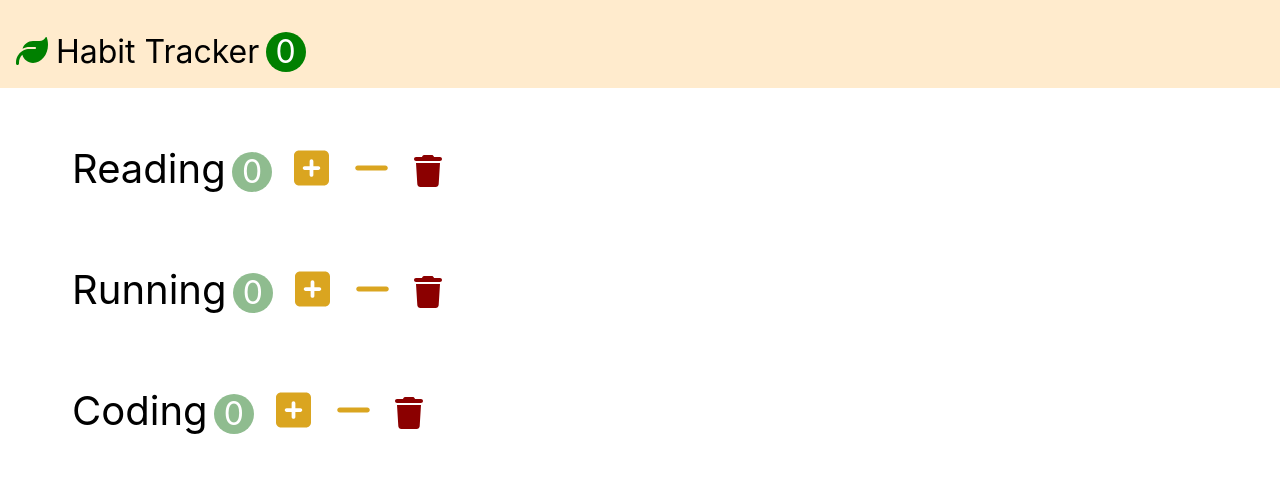
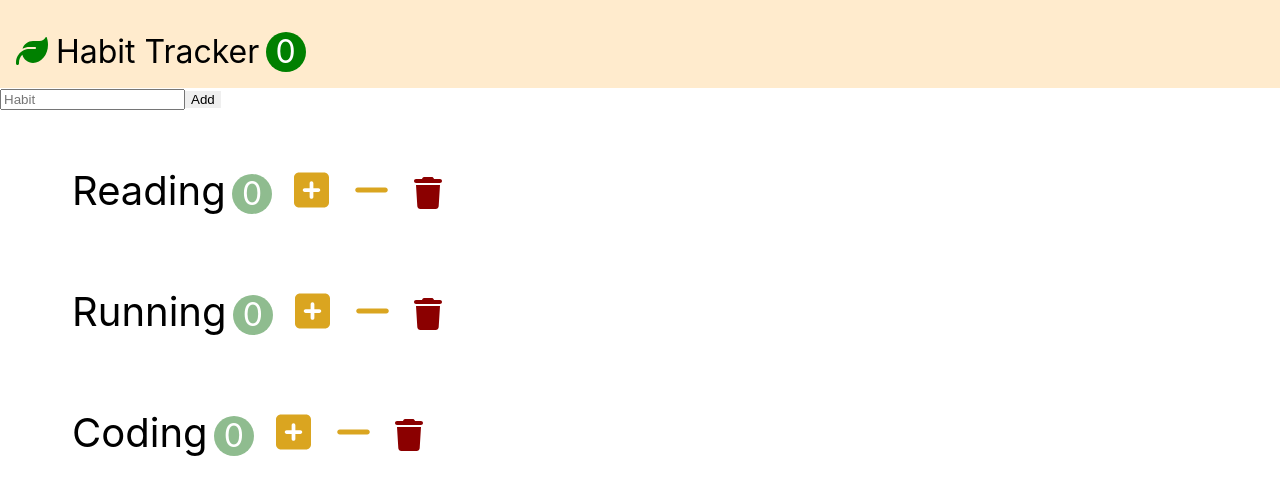
Before and after one commit to sinde530/project, a React (Create React App) app in the folder react/dream-coding/: page / in a window 1280 px wide. Shown: the top 494 px of the page. Built offline with nearby package versions, Linux system fonts and the light colour scheme.

Commit message:
input, submit 클릭시 state를 통해 listItem이 생긴다

```diff
--- a/react/dream-coding/src/App.js
+++ b/react/dream-coding/src/App.js
@@ -33,6 +33,11 @@ export default class App extends Component {
     this.setState({ listItem })
   }
 
+  handleAdd = name => {
+    const listItem = [...this.state.listItem, { id: Date.now(), name, count: 0 }]
+    this.setState({ listItem })
+  }
+
   render() {
     return (
       <div className="App">
@@ -44,6 +49,7 @@ export default class App extends Component {
           onIncrement={this.handleIncrement}
           onDecrement={this.handleDecrement}
           onDelete={this.handleDelete}
+          onAdd={this.handleAdd}
         />
       </div>
     )
--- /dev/null
+++ b/react/dream-coding/src/components/habitPlan/HabitAddForm.js
@@ -0,0 +1,26 @@
+import React, { Component } from "react";
+
+export default class HabitAddForm extends Component {
+    inputRef = React.createRef();
+
+    onSubmit = (e) => {
+        e.preventDefault()
+        const name = this.inputRef.current.value;
+        name && this.props.onAdd(name);
+    };
+
+    render() {
+
+        return (
+            <form className="add-form" onSubmit={this.onSubmit} >
+                <input
+                    ref={this.inputRef}
+                    type="text"
+                    className="add-input"
+                    placeholder="Habit"
+                />
+                <button className="add-button">Add</button>
+            </form>
+        );
+    }
+}
--- a/react/dream-coding/src/components/habitPlan/ListItem.js
+++ b/react/dream-coding/src/components/habitPlan/ListItem.js
@@ -1,5 +1,6 @@
 import React, { Component } from "react";
 import Habit from "./Habit";
+import HabitAddForm from "./HabitAddForm";
 
 export default class ListItem extends Component {
     handleIncrement = list => {
@@ -14,11 +15,16 @@ export default class ListItem extends Component {
         this.props.onDelete(list)
     }
 
+    handleAdd = name => {
+        this.props.onAdd(name);
+    }
+
     render() {
         // console.log(this.handleIncrement)
         // check
         return (
-            <div>
+            <>
+                <HabitAddForm onAdd={this.handleAdd} />
                 <ul>
                     {this.props.habit.map(list => (
                         // list 데이터 key값 전달
@@ -32,7 +38,7 @@ export default class ListItem extends Component {
                     ))}
                 </ul>
 
-            </div>
+            </>
         )
     }
 }
```
Also changed, not shown: 1 other file (tests, documents, lock files or other folders).
